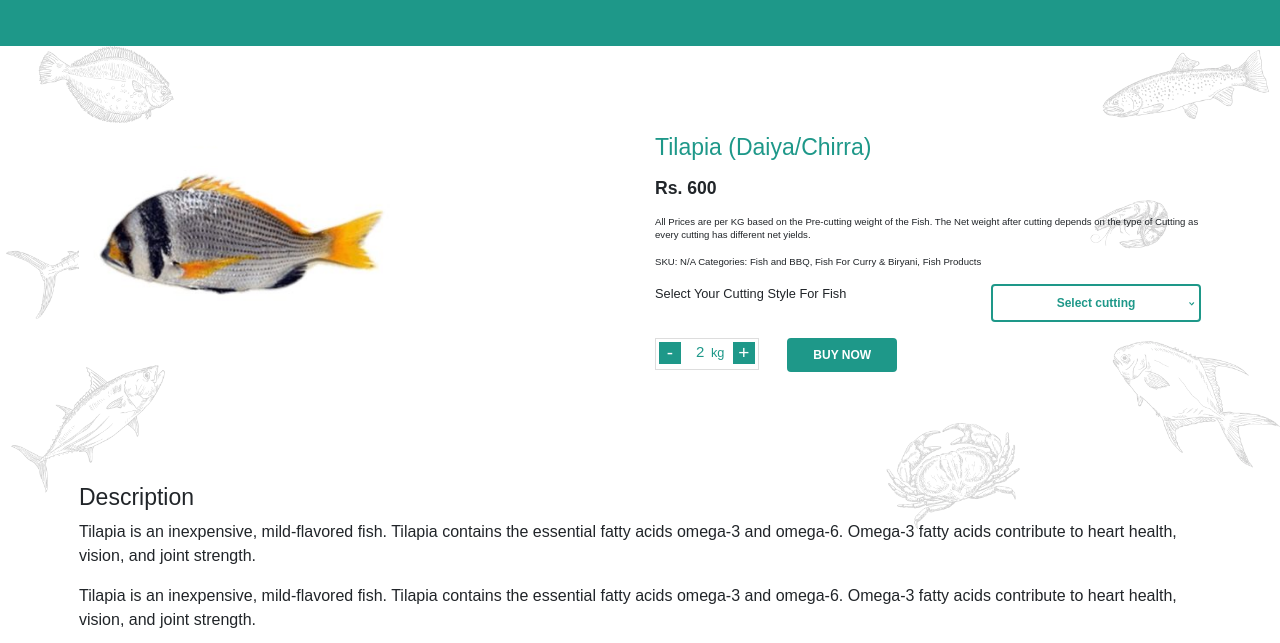
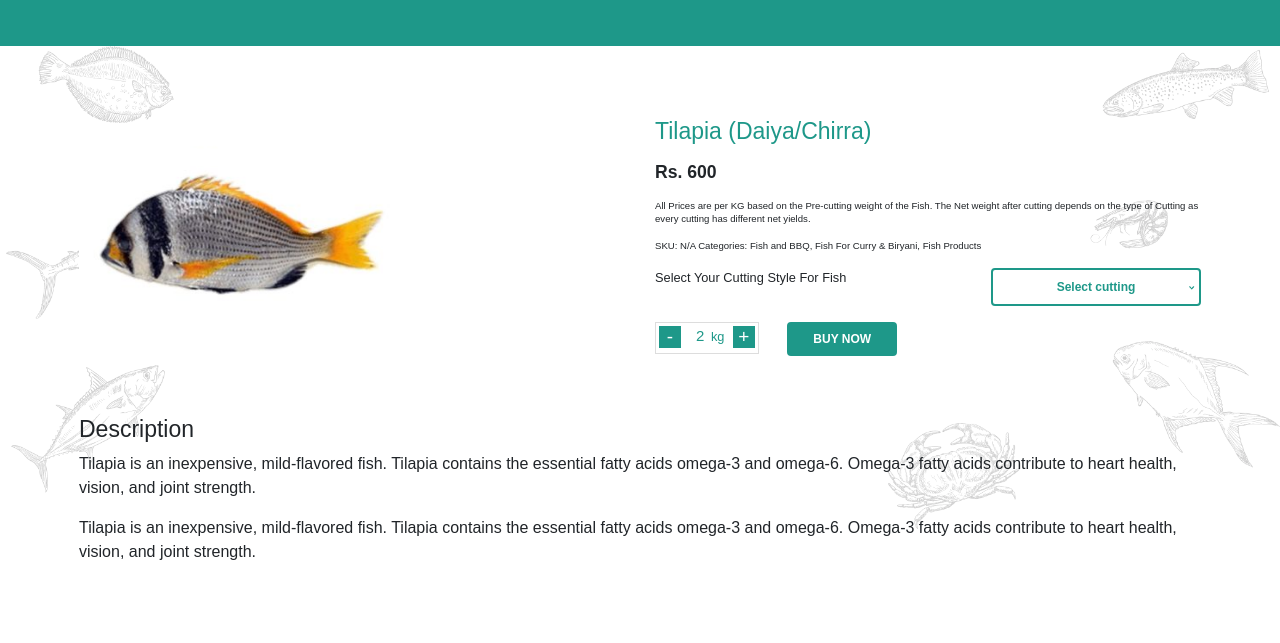
Before and after one commit to SalmanHilal/FishFresh, a plain HTML site: page product.html in a window 1280 px wide. Shown: the part 157-800 px from the top of the page. Drawn offline with Linux system fonts and the light colour scheme.

Commit message:
product page improved

```diff
--- a/product.html
+++ b/product.html
@@ -87,12 +87,12 @@
         </div>
     </section>
     <section class="bg_light py-4">
-        <div class="container">
-          <div class="row py-5 pb-5">
-            <div class="col-sm-12 col-lg-6 product py-5 py-lg-3">
+        <div class="container  py-5 pb-5">
+          <div class="row">
+            <div class="col-sm-12 col-md-6 product py-5 py-lg-3">
                 <img src="assets/images/Image 3.png" alt="">
             </div>
-            <div class="col-sm-12 col-lg-6 product py-5 py-lg-3">
+            <div class="col-sm-12 col-md-6 product">
                 <div>
                     <h2 class="theme-color"> Tilapia (Daiya/Chirra)</h2>
                     <h3 class="font-weight-bold my-3">Rs. 600 </h3>
@@ -106,7 +106,7 @@
                     </p>
                 </div>
                     <form class="row">
-                        <div class="col-lg-12 col-sm-9 mx-auto text-center text-lg-left ">
+                        <div class="col-lg-12">
                             <div class="row">
                                 <div class="col-xs-6 col-sm-6 col-md-7">
                                     <p><small>Select Your Cutting Style For Fish</small></p>
```
